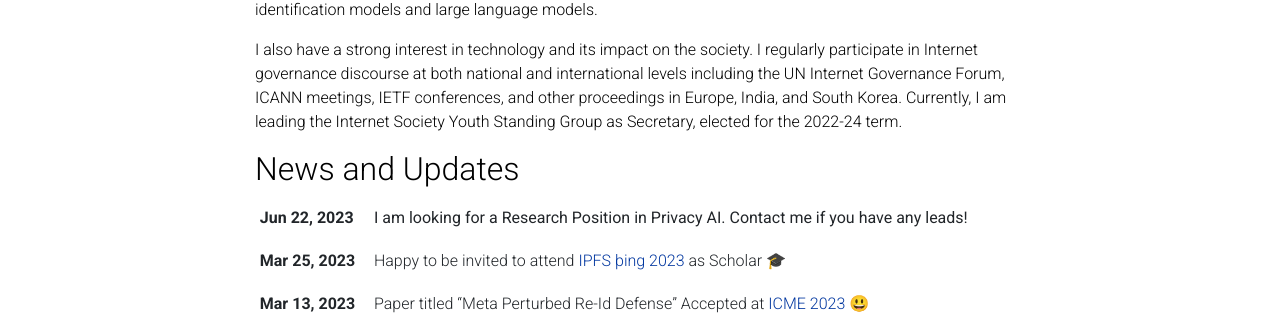
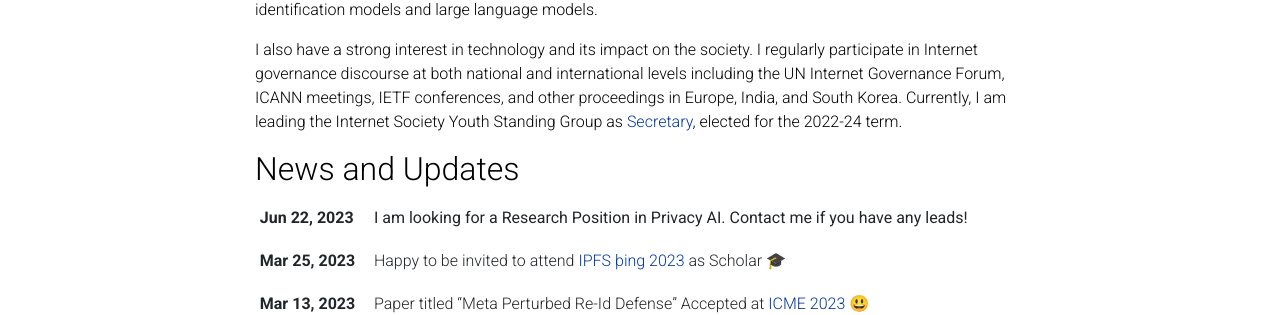
Before and after one commit to majauhar/majauhar.github.io, a Jekyll site: the page built from _pages/about.md, in a window 1280 px wide and 1215 px high. Shown: the part 480-795 px from the top of the window. Built offline with Jekyll 4.4.1, drawn with Linux system fonts in a browser that asks for light colours; full-size pictures stand in for the smaller copies a plugin makes; comment, search, counter and statistics services are not loaded; a style sheet for code colours, icons or effects is not loaded; some of the changed lines change nothing that is shown.

Commit message:
first draft

```diff
--- a/_pages/about.md
+++ b/_pages/about.md
@@ -15,14 +15,13 @@ latest_posts: true  # includes a list of the newest posts
 selected_papers: false # includes a list of papers marked as "selected={true}"
 social: true  # includes social icons at the bottom of the page
 ---
-
 >"If it wasn't for the last minute panic, nothing would ever get done."
 
 ## About Me
 
 I am a Computer Engineering graduate currently studying Computer Science (MS) at Georgia Institute of Technology, Atlanta. I am interested in designing and building privacy enhancing technologies in AI such as federated learning, differential privacy, secure multi-party computation, machine learning in a trusted execution environment. I have previously worked on adversarial training of re-identification models and large language models.
 
-I also have a strong interest in technology and its impact on the society. I regularly participate in Internet governance discourse at both national and international levels including the UN Internet Governance Forum, ICANN meetings, IETF conferences, and other proceedings in Europe, India, and South Korea. Currently, I am leading the Internet Society Youth Standing Group as Secretary, elected for the 2022-24 term.
+I also have a strong interest in technology and its impact on the society. I regularly participate in Internet governance discourse at both national and international levels including the UN Internet Governance Forum, ICANN meetings, IETF conferences, and other proceedings in Europe, India, and South Korea. Currently, I am leading the Internet Society Youth Standing Group as <a href="https://youthsig.org/"> Secretary</a>, elected for the 2022-24 term.
 
 
 
```
